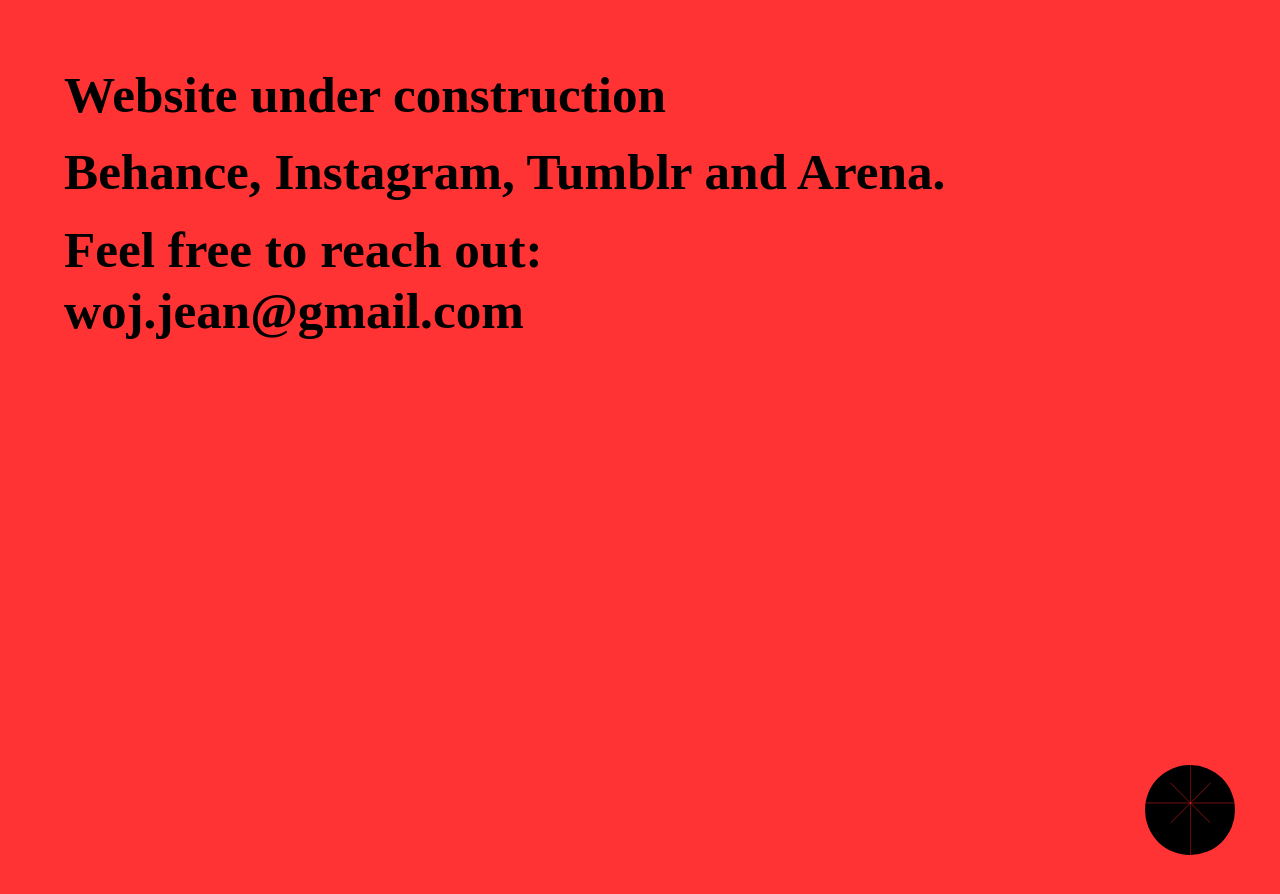
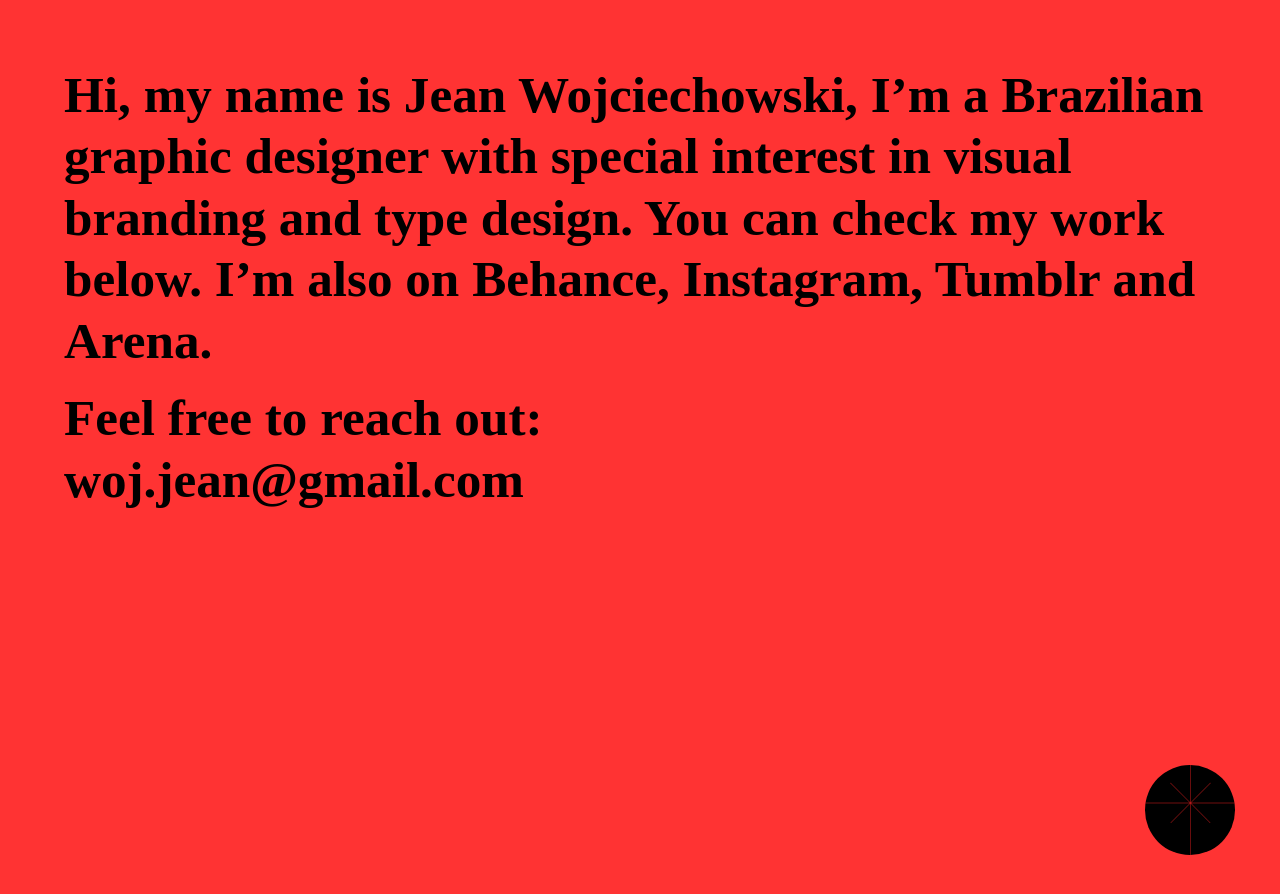
Before and after one commit to rnmp/jeans-dope-site, a Jekyll site: the page built from index.md, in a window 1280 px wide and 900 px high. Shown: the top 894 px of the window. Built offline with Jekyll 4.4.1, drawn with Linux system fonts in a browser that asks for light colours; some web fonts are replaced.

Commit message:
Updated Index

```diff
--- a/index.md
+++ b/index.md
@@ -4,9 +4,7 @@
 layout: homepage
 ---
 
-Website under construction
-
-
-<a href="{{ site.links.behance }}">Behance</a>, <a href="{{ site.links.instagram }}">Instagram</a>, <a href="{{ site.links.tumblr }}">Tumblr</a> and <a href="{{ site.links.arena }}">Arena</a>.
+Hi, my name is Jean Wojciechowski, I’m a Brazilian graphic designer with special interest in visual branding and type design.
+You can check my work below. I’m also on <a href="{{ site.links.behance }}">Behance</a>, <a href="{{ site.links.instagram }}">Instagram</a>, <a href="{{ site.links.tumblr }}">Tumblr</a> and <a href="{{ site.links.arena }}">Arena</a>.
 
 Feel free to reach out:<br /><a href="mailto:woj.jean@gmail.com">woj.jean@gmail.com</a>
```
